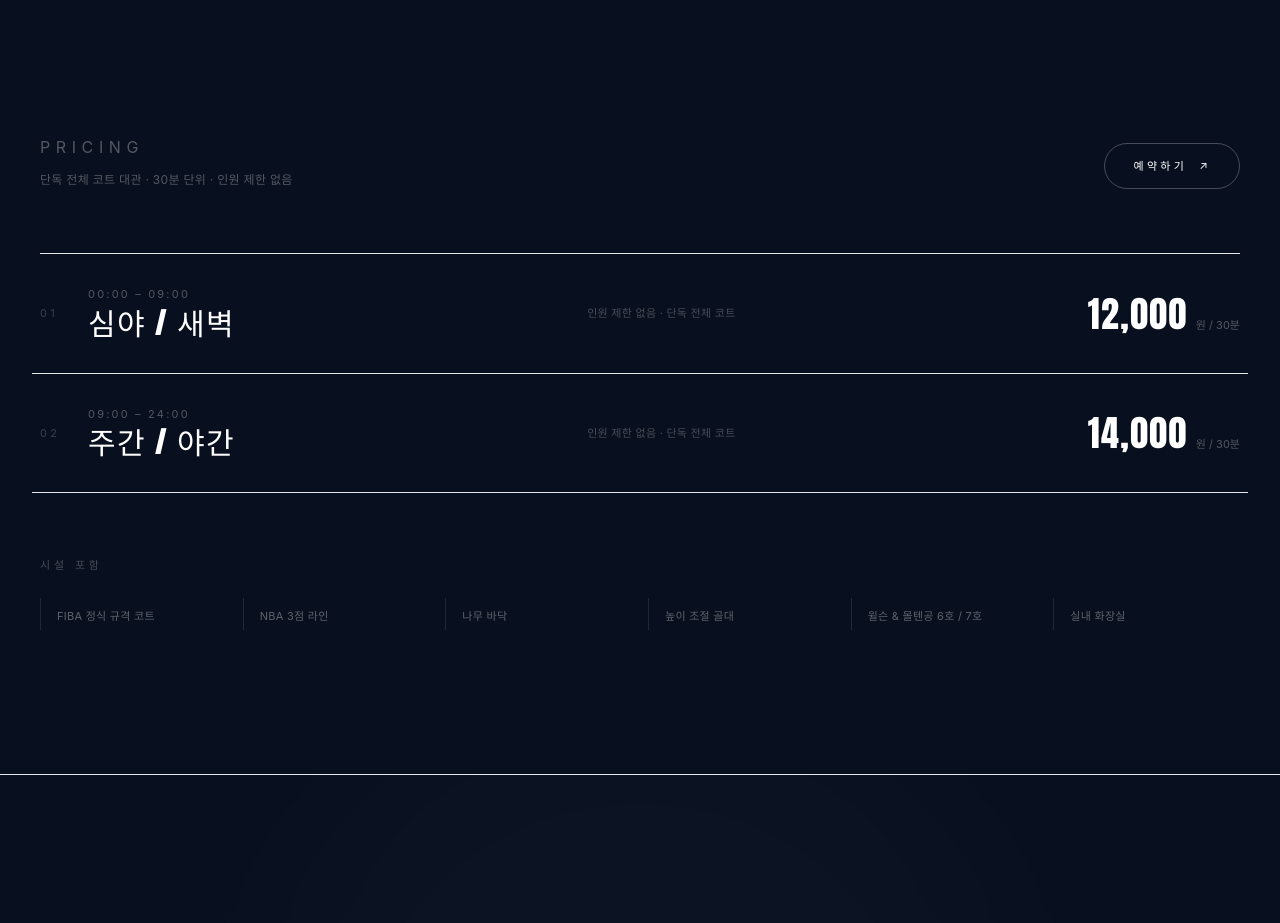
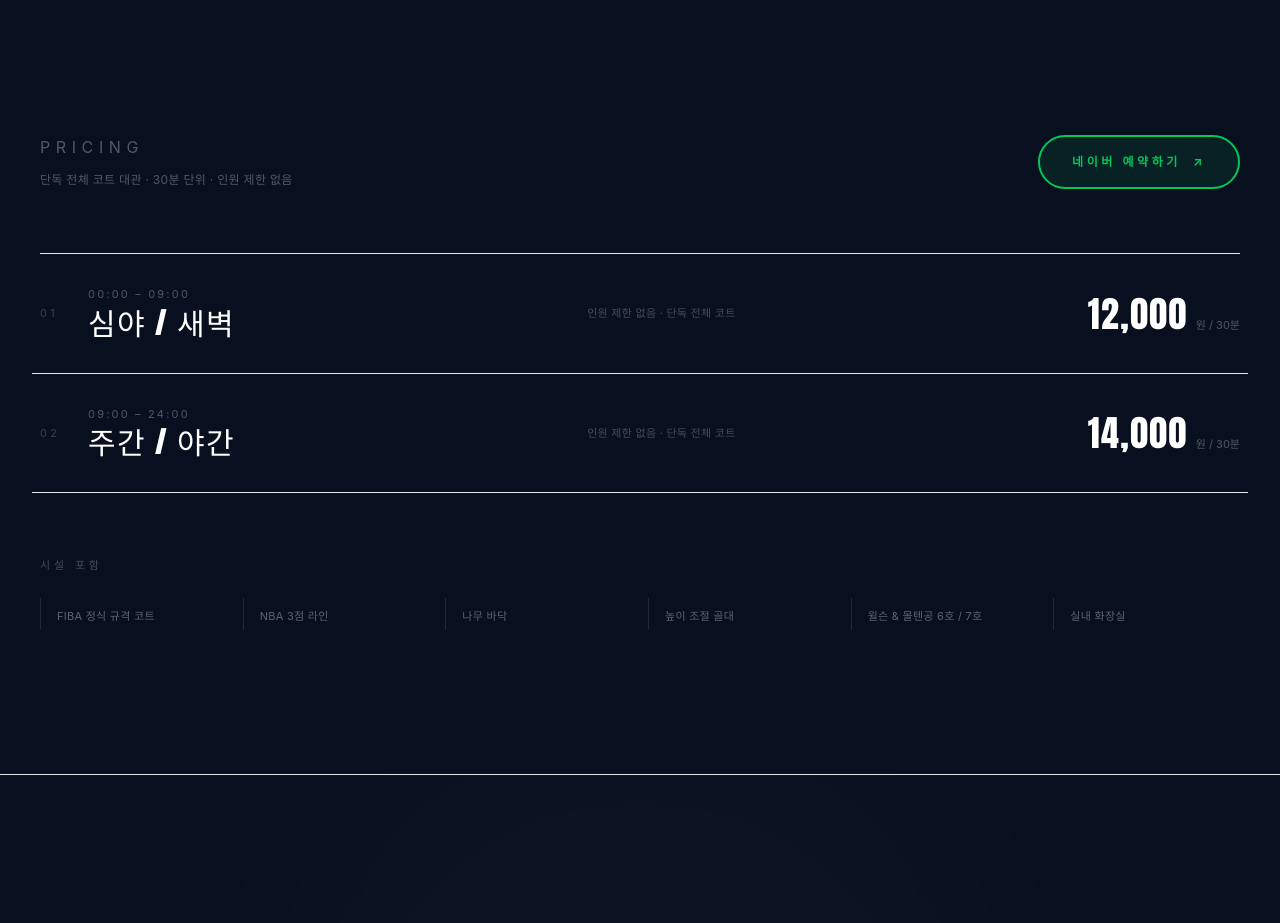
Before and after one commit to wonyoung-R/gritlab, a React (Vite) app: page / in a window 1280 px wide. Shown: the part 3540-4463 px from the top of the page. Built offline with nearby package versions, Linux system fonts and the light colour scheme; no server answers.

Commit message:
UI/UX enhancements: Apply Naver green theme to Pricing section reservation button

```diff
--- a/src/components/Pricing.jsx
+++ b/src/components/Pricing.jsx
@@ -58,9 +58,9 @@ export default function Pricing() {
           href={NAVER_RESERVATION_URL}
           target="_blank"
           rel="noopener noreferrer"
-          className="inline-flex items-center gap-3 px-7 py-3.5 border border-white/25 hover:border-white text-white text-[11px] tracking-[0.3em] uppercase rounded-full transition-all duration-500 hover:bg-white hover:text-[#080F1E] group self-start md:self-auto"
+          className="inline-flex items-center gap-3 px-8 py-4 border-2 border-[#03C75A] text-[#03C75A] bg-[#03C75A]/10 hover:bg-[#03C75A] hover:text-white text-[12px] tracking-[0.3em] font-bold uppercase rounded-full transition-all duration-500 hover:shadow-[0_0_25px_rgba(3,199,90,0.5)] group self-start md:self-auto"
         >
-          예약하기
+          네이버 예약하기
           <span className="transition-transform duration-300 group-hover:translate-x-1">↗</span>
         </motion.a>
       </div>
```
